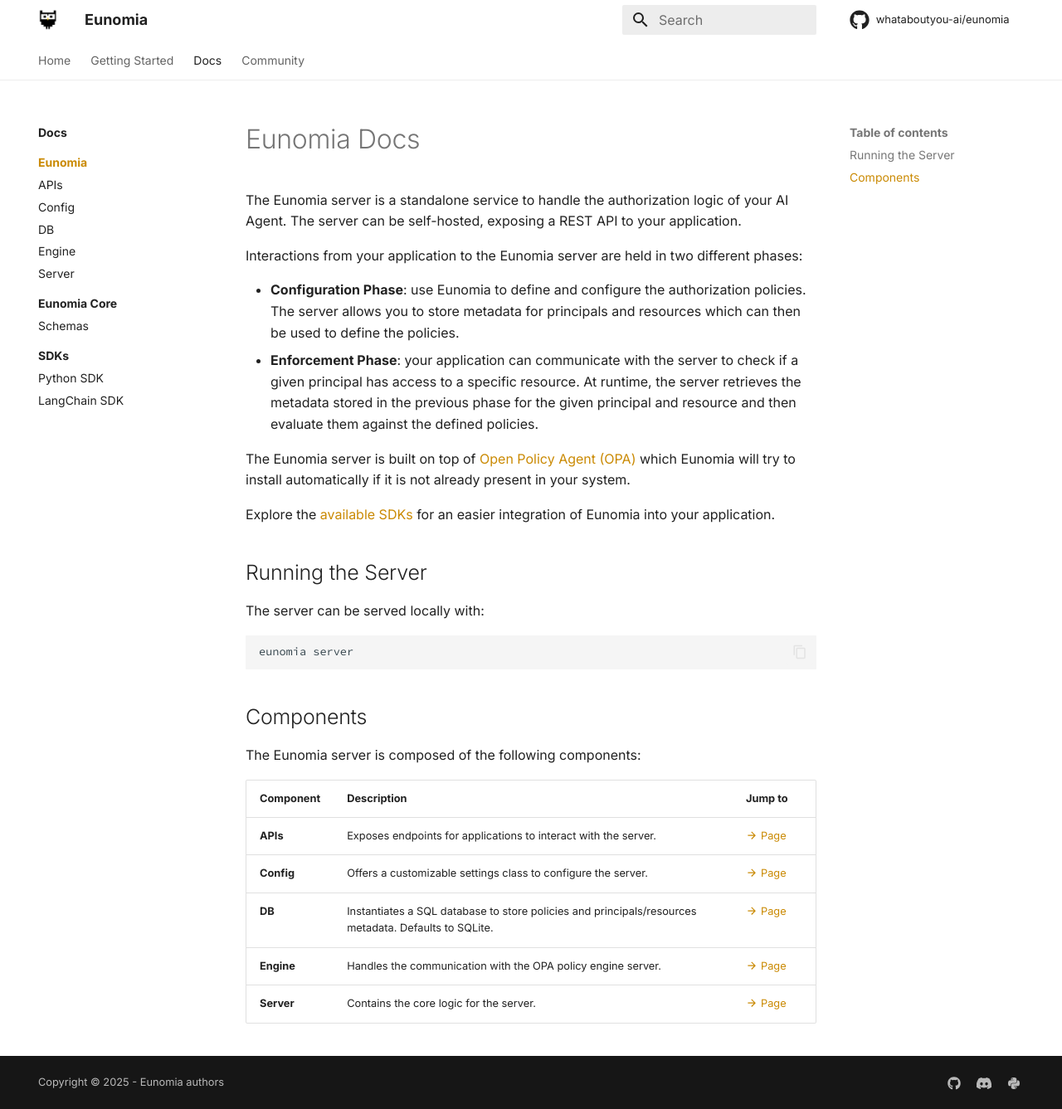
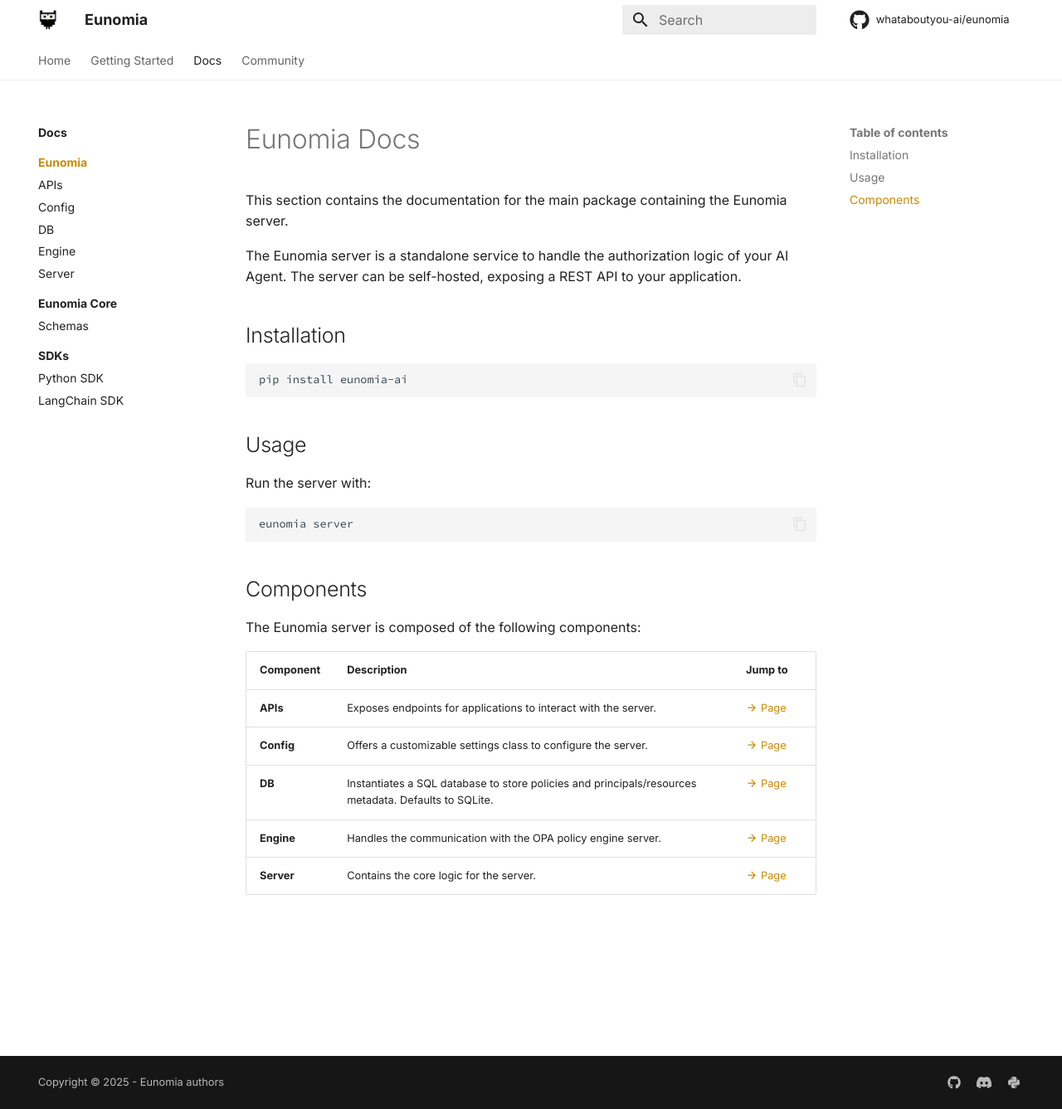
Before and after one commit to whataboutyou-ai/eunomia, an MkDocs documentation site: the page built from docs/api/main/index.md, in a window 1280 px wide and 1337 px high. Shown: the whole window at 83% size. Built offline with MkDocs 1.6.1 and Material for MkDocs 9.7.7, drawn with Linux system fonts in a browser that asks for light colours; comment, search, counter and statistics services are not loaded.

Commit message:
Add API documentation index page

````diff
--- a/docs/api/main/index.md
+++ b/docs/api/main/index.md
@@ -1,17 +1,16 @@
+This section contains the documentation for the main package containing the Eunomia server.
+
 The Eunomia server is a standalone service to handle the authorization logic of your AI Agent. The server can be self-hosted, exposing a REST API to your application.
 
-Interactions from your application to the Eunomia server are held in two different phases:
+## Installation
 
-- **Configuration Phase**: use Eunomia to define and configure the authorization policies. The server allows you to store metadata for principals and resources which can then be used to define the policies.
-- **Enforcement Phase**: your application can communicate with the server to check if a given principal has access to a specific resource. At runtime, the server retrieves the metadata stored in the previous phase for the given principal and resource and then evaluate them against the defined policies.
+```bash
+pip install eunomia-ai
+```
 
-The Eunomia server is built on top of [Open Policy Agent (OPA)][opa-website] which Eunomia will try to install automatically if it is not already present in your system.
+## Usage
 
-Explore the [available SDKs](../sdks/index.md#available-sdks) for an easier integration of Eunomia into your application.
-
-## Running the Server
-
-The server can be served locally with:
+Run the server with:
 
 ```bash
 eunomia server
--- a/mkdocs.yml
+++ b/mkdocs.yml
@@ -90,7 +90,7 @@
           - Update and Delete an Entity: get_started/user_guide/upd_del_entities.md
           - Check Access at Runtime: get_started/user_guide/check_access.md
   - Docs:
-      - API Reference: api/index.md
+      - Documentation: api/index.md
       - Eunomia:
           - Eunomia Docs: api/main/index.md
           - APIs: api/main/apis.md
````
Also changed, not shown: docs/api/core/index.md (+1 -1 lines), docs/api/index.md (+9 -1 lines), docs/get_started/quickstart.md (+1 -1 lines).
